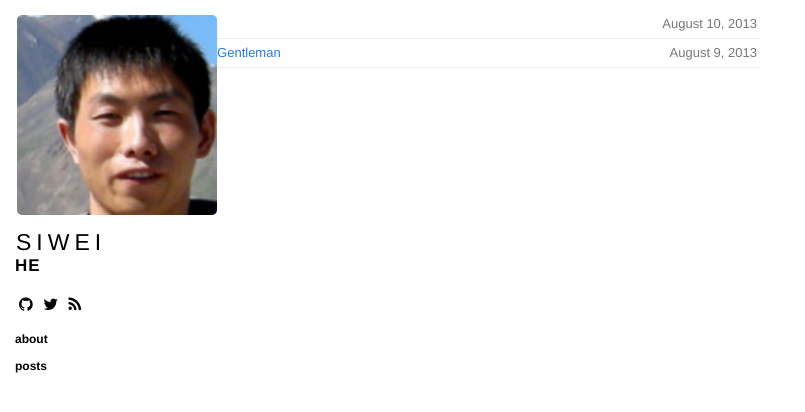
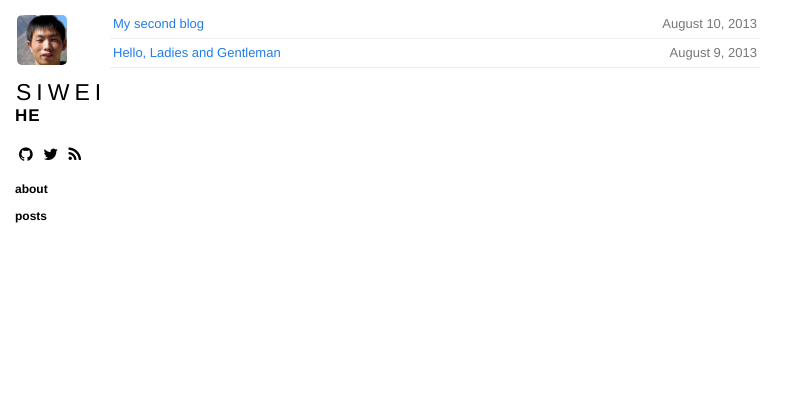
Before and after one commit to SiweiHo/siweiho.github.com, a Jekyll site: the page built from index.html, in a window 1280 px wide. Shown: the top 412 px of the page, without its empty margins (0-805 px from the left). Built offline with Jekyll 4.4.1, drawn with Linux system fonts in a browser that asks for light colours; nearby versions of some CDN libraries.

```diff
--- a/_config.yml
+++ b/_config.yml
@@ -1,9 +1,4 @@
 baseurl: /siweiho.github.com
-pygments: true
-permalink: /posts/:title
-rdiscount:
-  extensions: [smart]
-
 name: Siwei He
 url: http://siweiho.github.com
 github: SiweiHo
--- a/_layouts/layout.html
+++ b/_layouts/layout.html
@@ -30,7 +30,7 @@
 <body>
   <section class="sidebar">
     <a href="/">
-      <img src="{{ site.gravatar_url }}?s=150" height="200" width="200" class="avatar" />
+      <img src="{{ site.gravatar_url }}?s=150" height="50" width="50" class="avatar" />
     </a>
 
     <section class="name">
--- a/_posts/2013-08-10-My second blog.html
+++ b/_posts/2013-08-10-My second blog.html
@@ -1,5 +1,5 @@
 ---
-layout: post
+layout: layout
 title: My second blog
 category: posts
 ---
--- a/index.html
+++ b/index.html
@@ -7,7 +7,7 @@ title: "Siwei's Homepage"
   <ul class="listing">
     {% for post in site.posts %}
     <li>
-      <span>{{ post.date | date: "%B %2e, %Y" }}</span> <a href="{{ site.baseurl }}{{ post.url }}"> {{ post.title }}</a>
+      <span>{{ post.date | date: "%B %e, %Y" }}</span> <a href="{{ site.baseurl }}{{ post.url }}"> {{ post.title }}</a>
     </li>
     {% endfor %}
   </ul>
```
